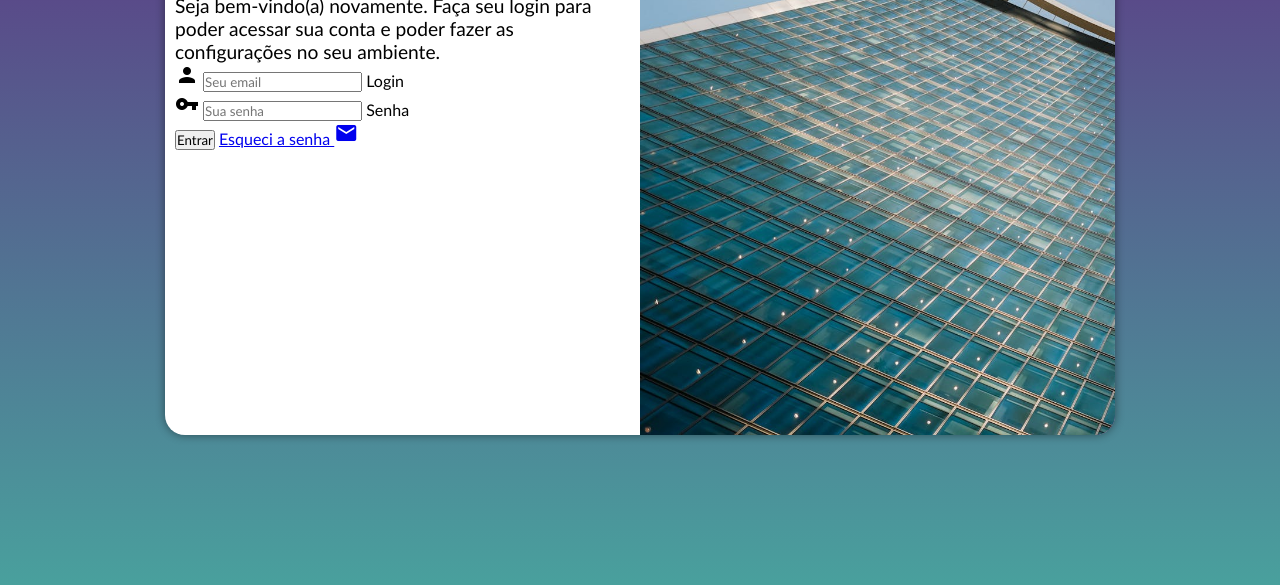
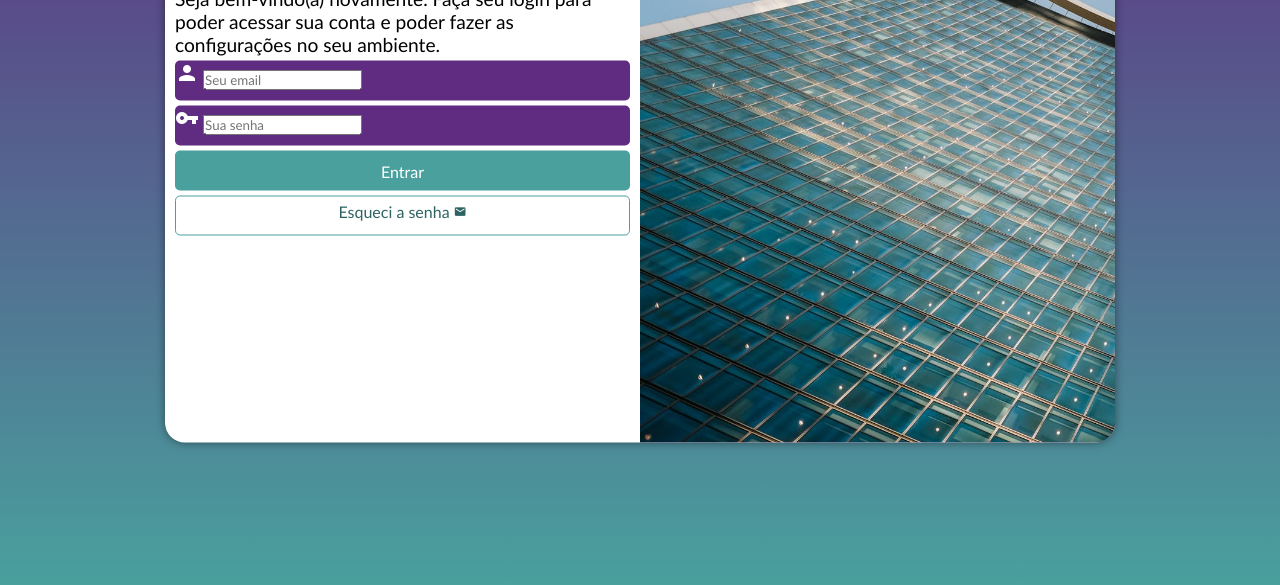
Before and after one commit to ItalloMene/Projeto-Login-CursoemVideo, a plain HTML site: page index.html in a window 1280 px wide. Shown: the part 215-800 px from the top of the page. Drawn offline with Linux system fonts and the light colour scheme.

Commit message:
configurações de estilo ao formulário de Login

```diff
--- a/estilos/style.css
+++ b/estilos/style.css
@@ -34,7 +34,7 @@ section#login {
 
     background-color: white;
     width: 250px;
-    height: 500px;
+    height: 515px;
     border-radius: 20px;
     box-shadow: 0px 0px 10px rgba(0, 0, 0, 0.450);
 
@@ -64,3 +64,61 @@ div#formulario>h1 {
 div#formulario>p {
     font-size: 0.8em;
 }
+
+form>div.campo {
+    background-color: #5f2c82;
+    display: block;
+    width: 100%;
+    height: 40px;
+    border-radius: 5px;
+    margin: 5px 0px
+}
+
+div.campo>label {
+    display: none;
+}
+
+div.campo>i {
+    color: white;
+}
+
+form>input[type=submit] {
+    display: block;
+    font-size: 1em;
+    width: 100%;
+    height: 40px;
+    background-color: #49a09d;
+    color: white;
+    border: none;
+    border-radius: 5px;
+    cursor: pointer;
+}
+
+form>input[type=submit]:hover {
+    background-color: #2d6462
+}
+
+
+
+form>a.botao {
+    display: block;
+    text-align: center;
+    font-size: 1em;
+    width: 100%;
+    height: 40px;
+    padding-top: 5px;
+    margin-top: 5px;
+    background-color: white;
+    color: #2d6462;
+    border: 1px solid #49a09d;
+    border-radius: 5px;
+    text-decoration: none;
+}
+
+form>a.botao:hover {
+    background-color: #6cd3cf;
+}
+
+form>a.botao>i {
+    font-size:0.8em;
+}
--- a/index.html
+++ b/index.html
@@ -32,7 +32,7 @@
                         <label for="isenha">Senha</label>
                     </div>
                     <input type="submit" value="Entrar">
-                    <a href="esqueci.html">
+                    <a href="esqueci.html" class="botao">
                         Esqueci a senha <i class="material-icons">mail</i>
                     </a>
                 </form>
```
